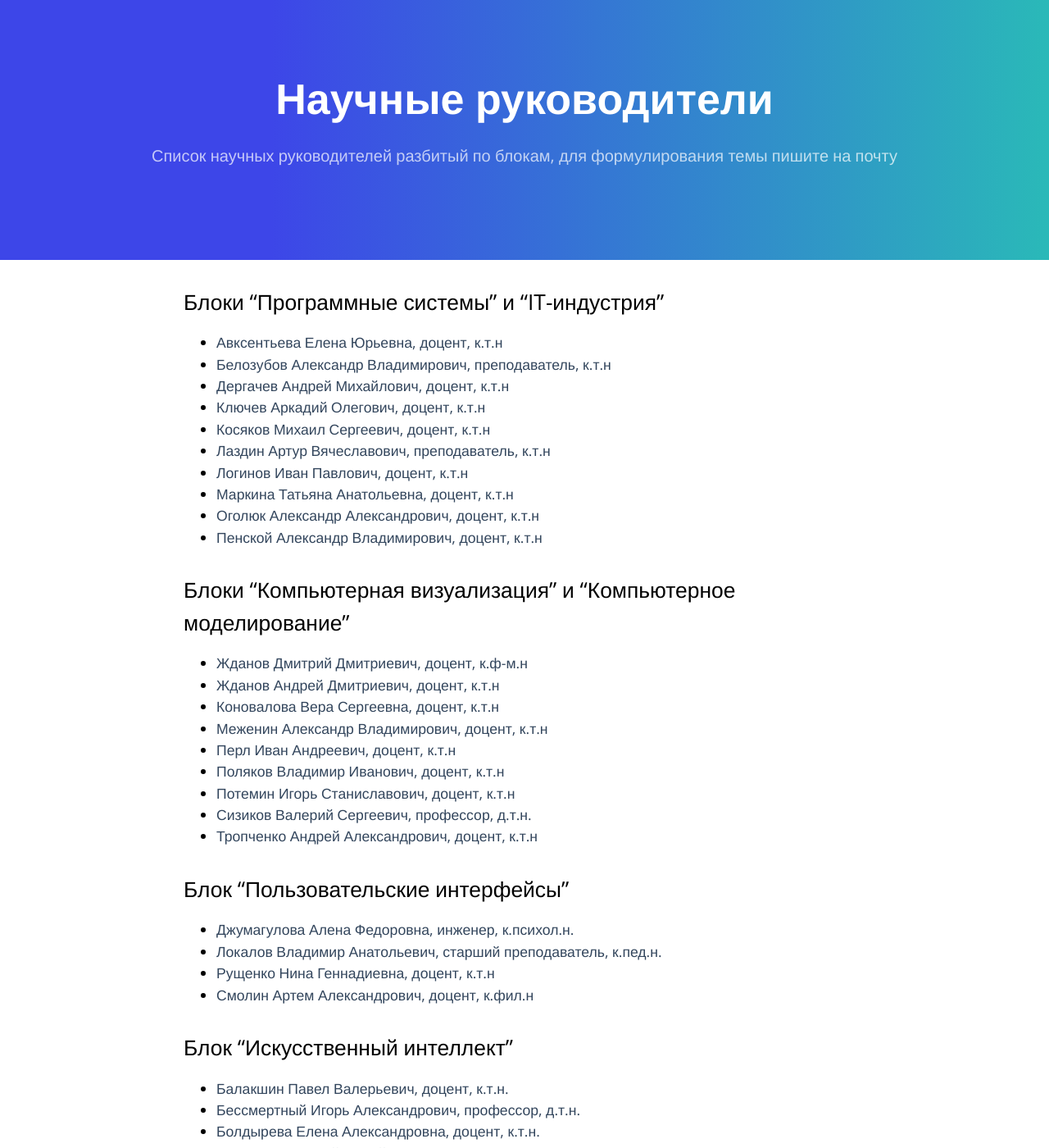
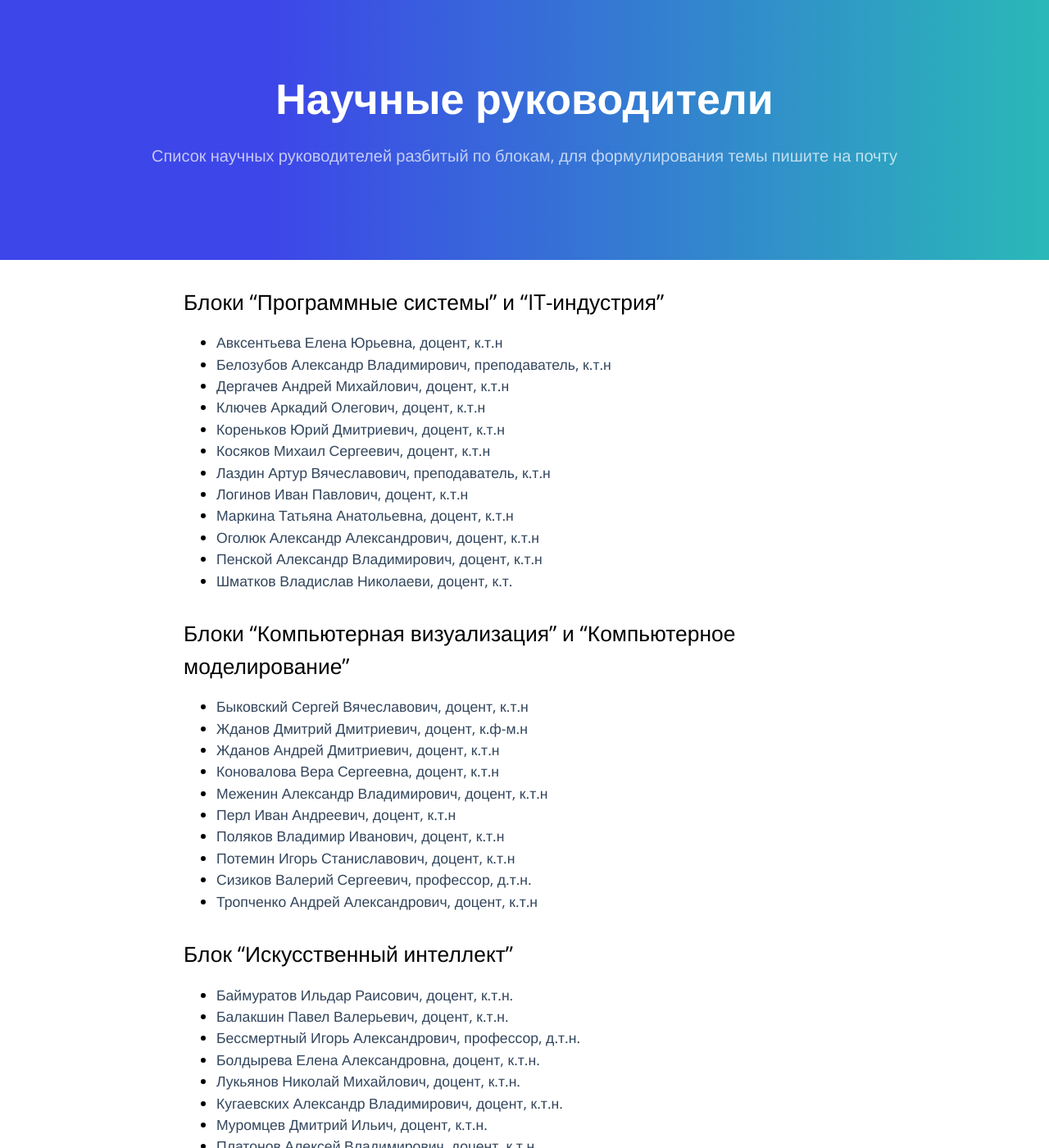
Before and after one commit to System-and-Application-Software/website, a Jekyll site: the page built from scientific-supervisors.md, in a window 1280 px wide and 1400 px high. Shown: the whole window at 82% size. Built offline with Jekyll 4.4.1, drawn with Linux system fonts in a browser that asks for light colours.

Commit message:
Update supervisor

```diff
--- a/scientific-supervisors.md
+++ b/scientific-supervisors.md
@@ -9,14 +9,17 @@ description: Список научных руководителей разбит
 - [Белозубов Александр Владимирович, преподаватель, к.т.н](mailto:belozubov@itmo.ru)
 - [Дергачев Андрей Михайлович, доцент, к.т.н](mailto:amd@itmo.ru)
 - [Ключев Аркадий Олегович, доцент, к.т.н](mailto:kluchev@gmail.com)
+- [Кореньков Юрий Дмитриевич, доцент, к.т.н](mailto:idkorenkov@itmo.ru)
 - [Косяков Михаил Сергеевич, доцент, к.т.н](mailto:k@limtu.ru)
 - [Лаздин Артур Вячеславович, преподаватель, к.т.н](mailto:lazdin@yandex.ru)
 - [Логинов Иван Павлович, доцент, к.т.н](mailto:loginov@itmo.ru)
 - [Маркина Татьяна Анатольевна, доцент, к.т.н](mailto:markina_t@itmo.ru)
 - [Оголюк Александр Александрович, доцент, к.т.н](mailto:xms2007@yandex.ru)
 - [Пенской Александр Владимирович, доцент, к.т.н](mailto:aleksandr.penskoi@gmail.com)
+- [Шматков Владислав Николаеви, доцент, к.т.](mailto:vnshmatkov@itmo.ru)
 
 ## Блоки "Компьютерная визуализация" и "Компьютерное моделирование"
+- [Быковский Сергей Вячеславович, доцент, к.т.н](mailto:sergei_bykovskii@itmo.ru)
 - [Жданов Дмитрий Дмитриевич, доцент, к.ф-м.н](mailto:ddzhdanov@mail.ru)
 - [Жданов Андрей Дмитриевич, доцент, к.т.н](mailto:adzhdanov@itmo.ru)
 - [Коновалова Вера Сергеевна, доцент, к.т.н](mailto:vskonovalova@inbox.ru)
@@ -27,17 +30,13 @@ description: Список научных руководителей разбит
 - [Сизиков Валерий Сергеевич, профессор, д.т.н.](mailto:vssizikov@itmo.ru)
 - [Тропченко Андрей Александрович, доцент, к.т.н](mailto:aatropchenko@itmo.ru)
 
-## Блок "Пользовательские интерфейсы"
-- [Джумагулова Алена Федоровна, инженер, к.психол.н.](mailto:afdjumagulova@itmo.ru)
-- [Локалов Владимир Анатольевич, старший преподаватель, к.пед.н.](mailto:lokalov@itmo.ru)
-- [Рущенко Нина Геннадиевна, доцент, к.т.н](mailto:rushchenko@itmo.ru)
-- [Смолин Артем Александрович, доцент, к.фил.н](mailto:smolin@itmo.ru)
-
 ## Блок "Искусственный интеллект"
+- [Баймуратов Ильдар Раисович, доцент, к.т.н.](mailto:baimuratov@itmo.ru)
 - [Балакшин Павел Валерьевич, доцент, к.т.н.](mailto:pvbalakshin@gmail.com)
 - [Бессмертный Игорь Александрович, профессор, д.т.н.](mailto:bessmertny@itmo.ru)
 - [Болдырева Елена Александровна, доцент, к.т.н.](mailto:eaboldyreva@itmo.ru)
 - [Лукьянов Николай Михайлович, доцент, к.т.н.](mailto:nikolay.lukianov@gmail.com)
+- [Кугаевских Александр Владимирович, доцент, к.т.н.](mailto:avkugaevskikh@itmo.ru)
 - [Муромцев Дмитрий Ильич, доцент, к.т.н.](mailto:mouromtsev@itmo.ru)
 - [Платонов Алексей Владимирович, доцент, к.т.н.](mailto:avplatonov@itmo.ru)
 - [Шилин Иван Андреевич, доцент, к.т.н.](mailto:shilinivan@itmo.ru)
```
